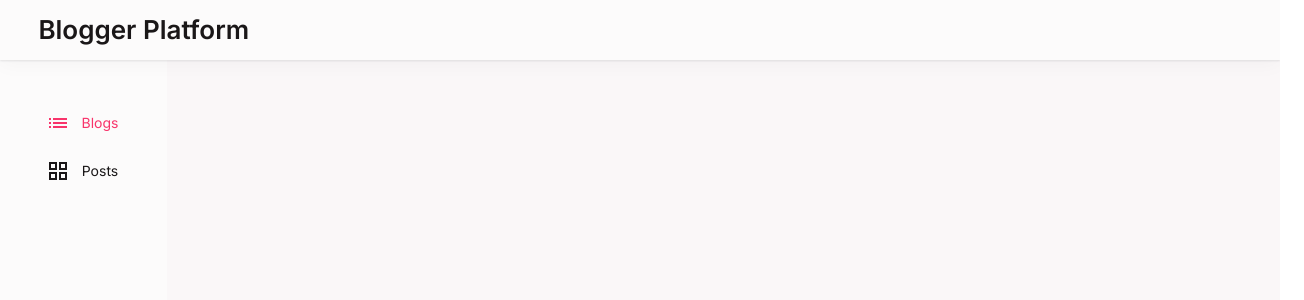
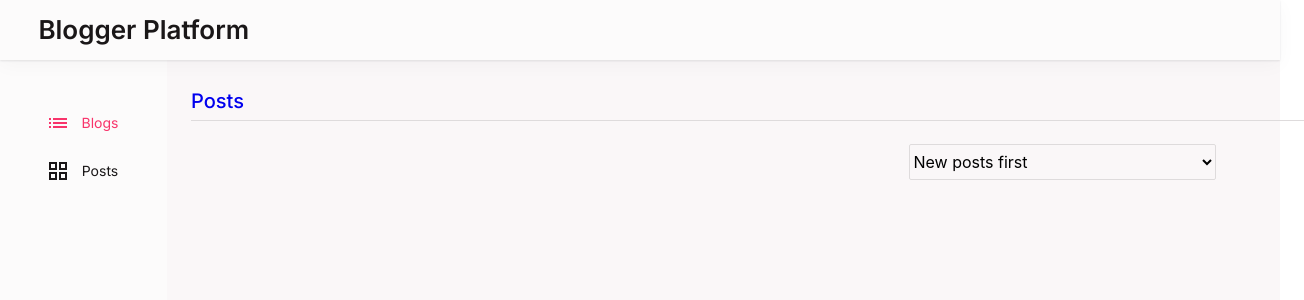
Before and after one commit to ArtemHard/Blogger-Platform, a React (Create React App) app in the folder app/: page /posts in a window 1280 px wide. Shown: the top 300 px of the page, 1304 px wide, since content can reach past the window. Built offline with nearby package versions, Linux system fonts and the light colour scheme.

Commit message:
create posts page, adapted components to changes from urlLocation

```diff
--- a/app/src/components/Blog/Blog.tsx
+++ b/app/src/components/Blog/Blog.tsx
@@ -30,7 +30,9 @@ const InfoWrapper = styled.div`
   align-items: flex-start;
   justify-content: space-between;
 `;
-const Title = styled.h1`
+
+type TitlePropsType = { creationDate?: string };
+const Title = styled.h1<TitlePropsType>`
   font-family: "Inter", sans-serif;
   font-style: normal;
   font-weight: 600;
@@ -42,6 +44,20 @@ const Title = styled.h1`
   /* Neutral Dark / -60 */
 
   color: #1a1718;
+  margin-bottom: ${(props) => (props.creationDate ? "32px" : "")};
+`;
+
+const InfoCreation = styled.span`
+  font-family: "Inter", sans-serif;
+  font-style: normal;
+  font-weight: 400;
+  font-size: 12px;
+  line-height: 16px;
+  /* identical to box height, or 133% */
+
+  letter-spacing: 0.02em;
+
+  color: #797476;
 `;
 
 const WebsiteText = styled.span`
@@ -71,6 +87,7 @@ export type BlogPropsType = {
   text: string;
   img: string;
   showMoreBtn?: boolean;
+  creationDate?: string;
 };
 
 export const Blog: FC<BlogPropsType> = ({
@@ -79,6 +96,7 @@ export const Blog: FC<BlogPropsType> = ({
   text,
   img,
   showMoreBtn,
+  creationDate,
 }) => {
   const navigate = useNavigate();
   const onClickTitleHandler = () => navigate("/blog/" + title);
@@ -86,7 +104,15 @@ export const Blog: FC<BlogPropsType> = ({
     <Wrapper>
       <ImgTitle />
       <InfoWrapper>
-        <Title onClick={onClickTitleHandler}>{title}</Title>
+        <Title creationDate={creationDate} onClick={onClickTitleHandler}>
+          {title}
+        </Title>
+        {creationDate && (
+          <InfoCreation>
+            Blog creation date:{" "}
+            <span style={{ color: "black" }}>{creationDate}</span>
+          </InfoCreation>
+        )}
         <WebsiteText>
           Website:{" "}
           <a style={{ textDecoration: "underline" }} href='#!'>
--- a/app/src/components/Blog/BlogItem/BlogItem.tsx
+++ b/app/src/components/Blog/BlogItem/BlogItem.tsx
@@ -4,7 +4,7 @@ import { useParams } from "react-router-dom";
 import { BackNavBtn } from "../../Elements/Buttons/BackNavBtn";
 import styled from "styled-components";
 import { Blog } from "../Blog";
-import { blogs } from "../../BlogsList";
+import { blogs } from "../../pages/BlogPage";
 import { Post } from "../../Post/Post";
 import { PostsList } from "../../PostsList";
 
--- a/app/src/components/Elements/Select/Select.tsx
+++ b/app/src/components/Elements/Select/Select.tsx
@@ -1,3 +1,4 @@
+import { useLocation } from "react-router-dom";
 import styled from "styled-components";
 
 const Selection = styled.select`
@@ -13,17 +14,30 @@ const Selection = styled.select`
   }
 `;
 
-const options = [
+const optionsBlogs = [
   { value: "New blogs first", text: "New blogs first" },
   { value: "Old blogs first", text: "Old blogs first" },
   { value: "From A to Z", text: "From A to Z" },
   { value: "From Z to A", text: "From Z to A" },
 ];
 
+const optionsPosts = [
+  { value: "New posts first", text: "New posts first" },
+  { value: "Old posts first", text: "Old posts first" },
+];
+
 export const Select = () => {
+  let location = useLocation();
+
+  // Загружаем нужные опции selecte, в зависимости от места нахождения
+  const chooseoptions = () => {
+    // const reg1 = /^(\/posts)|(\/blogs)/i;
+    return location.pathname.startsWith("/posts") ? optionsPosts : optionsBlogs;
+  };
+
   return (
     <Selection>
-      {options.map((v) => (
+      {chooseoptions().map((v) => (
         <option value={v.value}>{v.text}</option>
       ))}
     </Selection>
--- a/app/src/components/Post/Post.tsx
+++ b/app/src/components/Post/Post.tsx
@@ -39,8 +39,23 @@ const Text = styled.p`
   font-weight: 400;
   font-size: 16px;
   line-height: 24px;
+  padding-bottom: 6px;
+  color: #1a1718;
+`;
 
-  color: #1a1718;
+const CreationDate = styled.span`
+  font-family: "Inter", sans-serif;
+  font-style: normal;
+  font-weight: 400;
+  font-size: 12px;
+  line-height: 16px;
+  /* identical to box height, or 133% */
+
+  letter-spacing: 0.02em;
+
+  /* Neutral Light / -60 */
+
+  color: #636262;
 `;
 
 type PostPropsType = {
@@ -60,6 +75,7 @@ export const Post: FC<PostPropsType> = ({ src, title, text, data }) => {
       <Image src={src} />
       <Title>{title}</Title>
       <Text>{smallText(text)}</Text>
+      <CreationDate>{data}</CreationDate>
     </PostWrapper>
   );
 };
--- a/app/src/components/PostsList.tsx
+++ b/app/src/components/PostsList.tsx
@@ -20,31 +20,31 @@ const posts = [
     src: "",
     title: "AsalamaleikumBrat",
     text: "Lorem ipsum dolor sit amet consectetur adipisicing elit. Expedita non voluptas magnam libero totam numquam ducimus dolor earum quisquam beatae dignissimos, unde mollitia quasi provident architecto ipsum porro sapiente dolore molestiae ipsam nostrum accusantium vero odit incidunt. Culpa labore quaerat hic consequatur vero, quibusdam, perferendis minima dolores praesentium cupiditate iste magnam tenetur reiciendis nesciunt assumenda cumque alias quod placeat voluptate.",
-    data: "",
+    data: "12.12.2022",
   },
   {
     src: "",
     title: "AsalamaleikumBrat",
     text: "Lorem ipsum dolor sit amet consectetur adipisicing elit. Expedita non voluptas magnam libero totam numquam ducimus dolor earum quisquam beatae dignissimos, unde mollitia quasi provident architecto ipsum porro sapiente dolore molestiae ipsam nostrum accusantium vero odit incidunt. Culpa labore quaerat hic consequatur vero, quibusdam, perferendis minima dolores praesentium cupiditate iste magnam tenetur reiciendis nesciunt assumenda cumque alias quod placeat voluptate.",
-    data: "",
+    data: "12.12.2022",
   },
   {
     src: "",
     title: "AsalamaleikumBrat",
     text: "Lorem ipsum dolor sit amet consectetur adipisicing elit. Expedita non voluptas magnam libero totam numquam ducimus dolor earum quisquam beatae dignissimos, unde mollitia quasi provident architecto ipsum porro sapiente dolore molestiae ipsam nostrum accusantium vero odit incidunt. Culpa labore quaerat hic consequatur vero, quibusdam, perferendis minima dolores praesentium cupiditate iste magnam tenetur reiciendis nesciunt assumenda cumque alias quod placeat voluptate.",
-    data: "",
+    data: "12.12.2022",
   },
   {
     src: "",
     title: "AsalamaleikumBrat",
     text: "Lorem ipsum dolor sit amet consectetur adipisicing elit. Expedita non voluptas magnam libero totam numquam ducimus dolor earum quisquam beatae dignissimos, unde mollitia quasi provident architecto ipsum porro sapiente dolore molestiae ipsam nostrum accusantium vero odit incidunt. Culpa labore quaerat hic consequatur vero, quibusdam, perferendis minima dolores praesentium cupiditate iste magnam tenetur reiciendis nesciunt assumenda cumque alias quod placeat voluptate.",
-    data: "",
+    data: "12.12.2022",
   },
   {
     src: "",
     title: "AsalamaleikumBrat",
     text: "Lorem ipsum dolor sit amet consectetur adipisicing elit. Expedita non voluptas magnam libero totam numquam ducimus dolor earum quisquam beatae dignissimos, unde mollitia quasi provident architecto ipsum porro sapiente dolore molestiae ipsam nostrum accusantium vero odit incidunt. Culpa labore quaerat hic consequatur vero, quibusdam, perferendis minima dolores praesentium cupiditate iste magnam tenetur reiciendis nesciunt assumenda cumque alias quod placeat voluptate.",
-    data: "",
+    data: "12.12.2022",
   },
   {
     src: "",
--- a/app/src/components/RightBlock.tsx
+++ b/app/src/components/RightBlock.tsx
@@ -1,8 +1,9 @@
 import styled from "styled-components";
-import { BlogsList } from "./BlogsList";
+import { BlogPage } from "./pages/BlogPage";
 import { Route, Routes } from "react-router-dom";
 import { BlogItem } from "./Blog/BlogItem/BlogItem";
-const RightBlockWrapper = styled.div`
+import { PostsPage } from "./pages/PostsPage";
+export const RightBlockWrapper = styled.div`
   width: 100%;
   display: flex;
   flex-direction: column;
@@ -13,8 +14,9 @@ export const RightBlock = () => {
   return (
     <RightBlockWrapper>
       <Routes>
-        <Route path='/' element={<BlogsList />} />
+        <Route path='/' element={<BlogPage />} />
         <Route path='/blog/:title' element={<BlogItem />} />
+        <Route path='/posts' element={<PostsPage />} />
       </Routes>
     </RightBlockWrapper>
   );
--- a/app/src/components/RightHeader.tsx
+++ b/app/src/components/RightHeader.tsx
@@ -44,7 +44,9 @@ export const RightHeader: FC<RightHeaderPropsType> = ({
   headerTitle,
 }) => {
   const h1Text = () => (headerTitle ? headerTitle : "Blogs");
-  const h1Link = () => (headerTitle ? headerTitle.toLowerCase() : "/ ");
+
+  const h1Link = () =>
+    headerTitle ? `${"/" + headerTitle.toLowerCase()}` : "/ ";
   return (
     <HeaderNav>
       <Link to={h1Link()}>{h1Text()}</Link>
--- a/app/src/components/SearchControls.tsx
+++ b/app/src/components/SearchControls.tsx
@@ -1,19 +1,22 @@
-import React from "react";
+import { FC } from "react";
 import styled from "styled-components";
 import { Input } from "./Elements/Inputs/SearchInput";
 import { Select } from "./Elements/Select/Select";
 
-const SearchWrapper = styled.div`
+const SearchWrapper = styled.div<SearchControlsPropsType>`
   margin: 23px 64px 29px 24px;
   display: flex;
-  justify-content: space-between;
+  justify-content: ${(props) => (props.noSearch ? "end" : "space-between")};
   overflow: hidden;
 `;
 
-export const SearchControls = () => {
+type SearchControlsPropsType = {
+  noSearch: boolean;
+};
+export const SearchControls: FC<SearchControlsPropsType> = ({ noSearch }) => {
   return (
-    <SearchWrapper>
-      <Input />
+    <SearchWrapper noSearch={noSearch}>
+      {!noSearch && <Input />}
       <Select />
     </SearchWrapper>
   );
--- a/app/src/components/BlogsList.tsx
+++ b/app/src/components/pages/BlogPage.tsx
@@ -1,8 +1,8 @@
 import React from "react";
-import { Blog } from "./Blog/Blog";
-import { ShowMoreBtn } from "./Elements/Buttons/ShowMoreBtn";
-import { RightHeader } from "./RightHeader";
-import { SearchControls } from "./SearchControls";
+import { Blog } from "../Blog/Blog";
+import { ShowMoreBtn } from "../Elements/Buttons/ShowMoreBtn";
+import { RightHeader } from "../RightHeader";
+import { SearchControls } from "../SearchControls";
 
 export const blogs = [
   {
@@ -10,6 +10,7 @@ export const blogs = [
     website: "https://www.youtube.com/",
     text: "Lorem ipsum dolor sit amet, consectetur adipiscing elit, sed do eiusmod tempor incididunt ut labore et dolore magna aliqua. Ut enim ad minim veniam, Lorem ipsum dolor sit amet, consectetur adipiscing elit, sed do eiusmod tempor",
     img: " ",
+    creationDate: "12.05.2023",
   },
   {
     title: "Warriors",
@@ -36,11 +37,11 @@ export const blogs = [
     img: " ",
   },
 ];
-export const BlogsList = () => {
+export const BlogPage = () => {
   return (
     <>
       <RightHeader />
-      <SearchControls />
+      <SearchControls noSearch={false} />
       {blogs.map((b) => (
         <Blog key={b.title} {...b} />
       ))}
--- /dev/null
+++ b/app/src/components/pages/PostsPage.tsx
@@ -0,0 +1,12 @@
+import React from "react";
+import { RightHeader } from "../RightHeader";
+import { SearchControls } from "../SearchControls";
+
+export const PostsPage = () => {
+  return (
+    <>
+      <RightHeader headerTitle='Posts' />
+      <SearchControls noSearch={true} />
+    </>
+  );
+};
```
